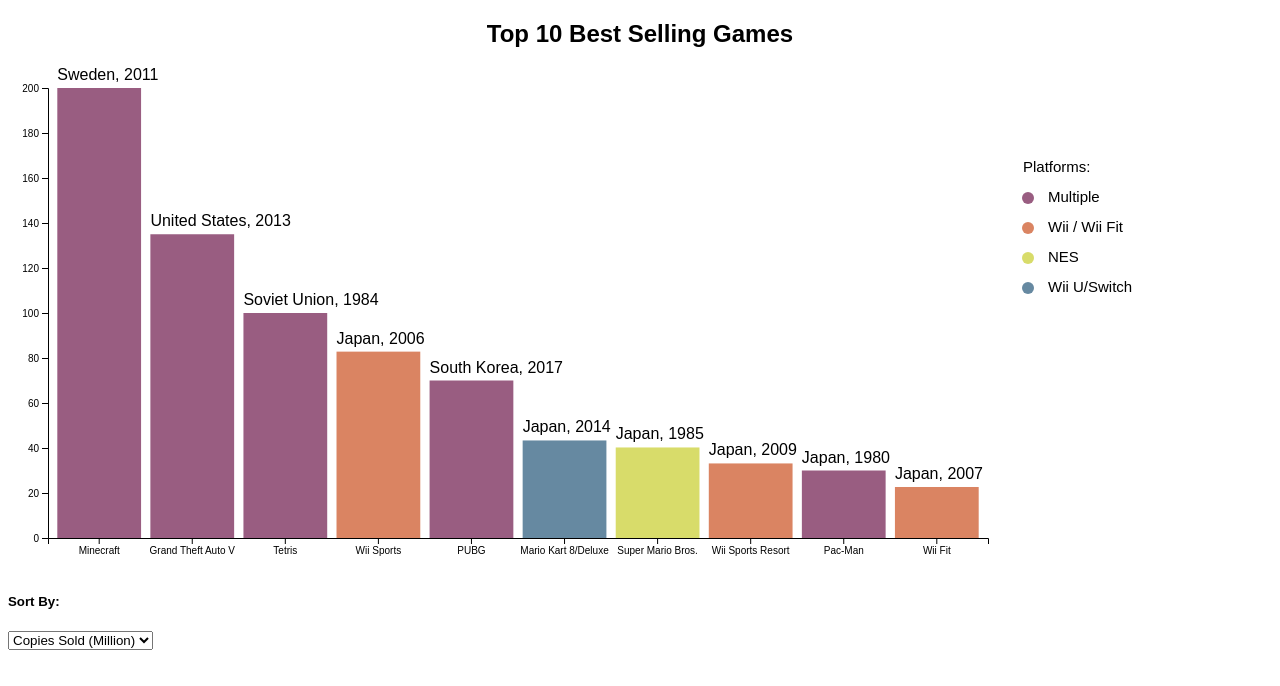
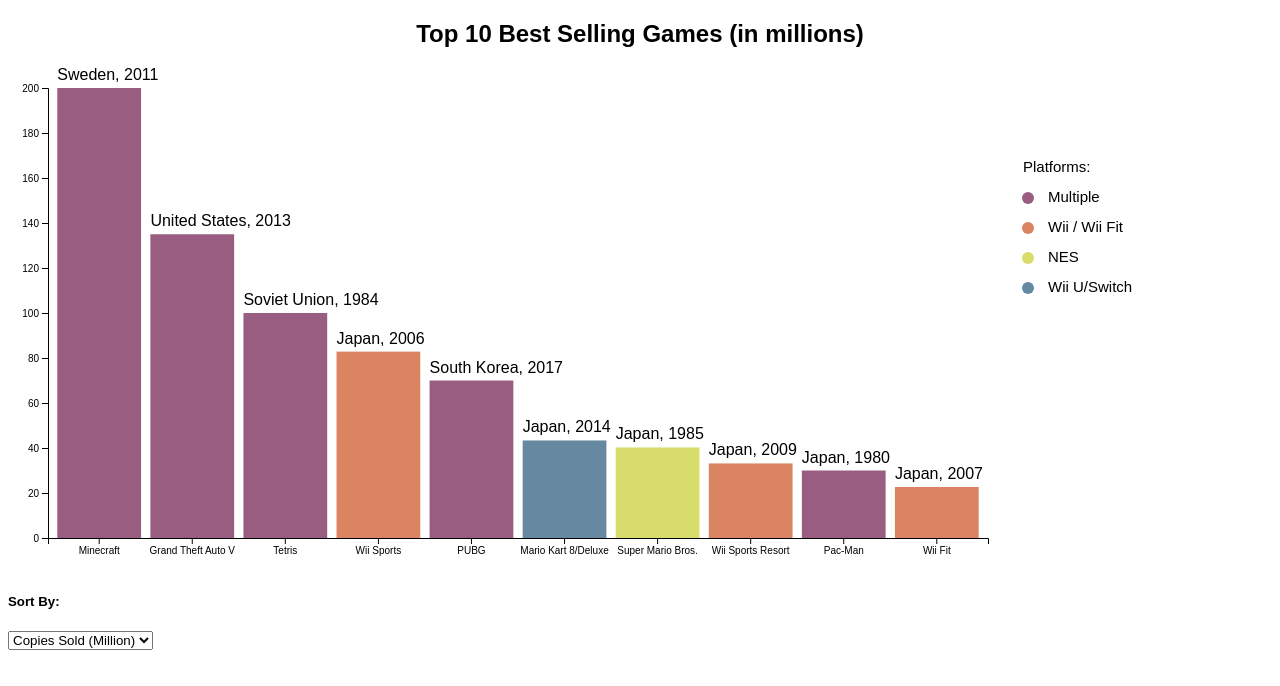
Before and after one commit to pupixipup/chart, a plain HTML site: page index.html in a window 1280 px wide. Drawn offline with nearby package versions, Linux system fonts and the light colour scheme.

Commit message:
feat: update title

```diff
--- a/index.html
+++ b/index.html
@@ -18,7 +18,7 @@
     </style>
 </head>
 <body>
-  <h2>Top 10 Best Selling Games</h2>
+  <h2>Top 10 Best Selling Games (in millions)</h2>
   <div class="container">
     <div id="chart"></div>
     <svg id="my_dataviz" height=300 width=150></svg>
```
